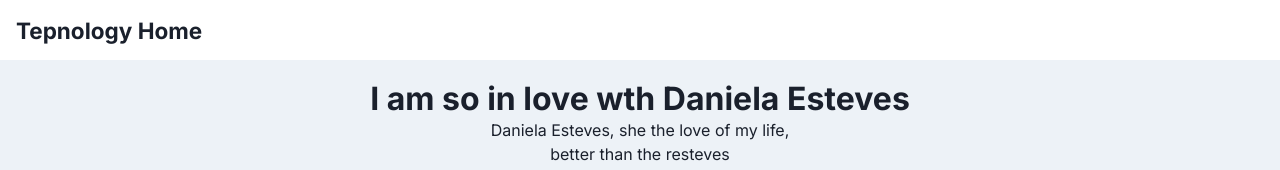
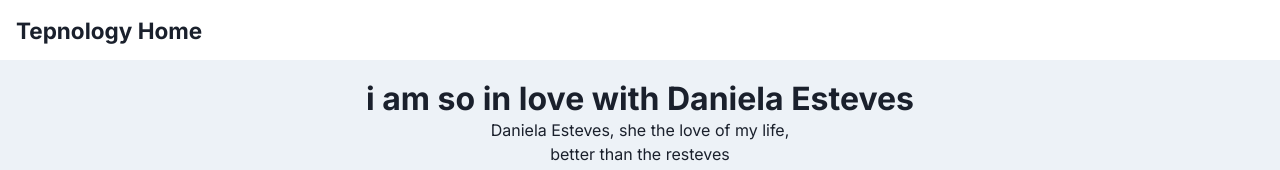
Before and after one commit to patonthestack/tepnology, a Next.js app: page / in a window 1280 px wide. Shown: the top 170 px of the page. Built offline with nearby package versions, Linux system fonts and the light colour scheme.

Commit message:
grammar fix

```diff
--- a/src/pages/index.tsx
+++ b/src/pages/index.tsx
@@ -20,7 +20,7 @@ const Home: React.FC = () => {
           as="h3"
           textAlign={['center', 'center', 'center', 'center']}
         >
-          I am so in love wth Daniela Esteves
+          i am so in love with Daniela Esteves
         </Heading>
         <Text textAlign={['center', 'center', 'center', 'center']}>
           Daniela Esteves, she the love of my life,{' '}
```
